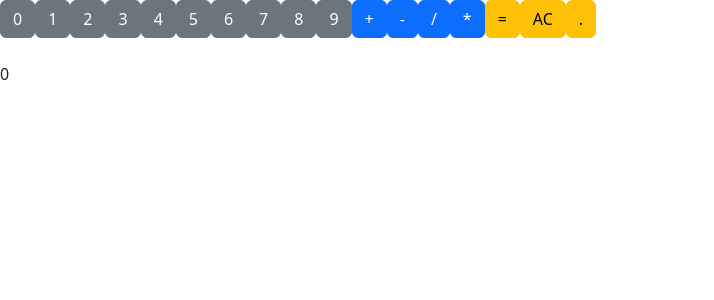
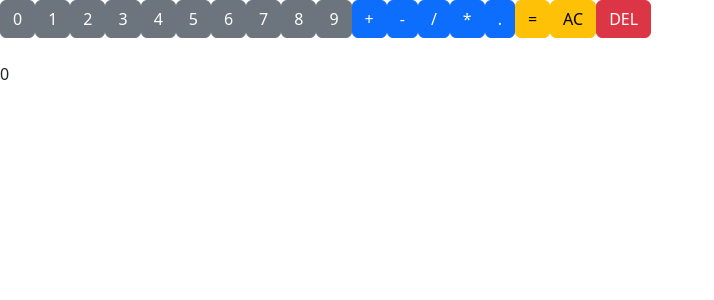
Before and after one commit to raulg-cpp/react-calculator, a React (Create React App) app: page / in a window 1280 px wide. Shown: the top 300 px of the page, without its empty margins (0-714 px from the left). Built offline with nearby package versions, Linux system fonts and the light colour scheme.

Commit message:
identify syntax error

```diff
--- a/src/App.js
+++ b/src/App.js
@@ -8,7 +8,6 @@ function App() {
 	//=== State ===
 	const [output, setOutput] = useState(0);
 	const [string, setString] = useState("");
-	const [decimal, setDecimal] = useState(true);
 
 	//=== Functions ===
 	// 1. numbers
@@ -25,47 +24,35 @@ function App() {
 		numberButtons.push( <Button key={i} text={i} func={func} className="btn-secondary" /> );
 	}
 
-	// 2A. operations
+	// 2. operations
 	const operationButtons = [];
-	const operations = "+-/*";
-
-	const checkOperation = () => {
-		return operations.includes( string.at(-1) );
-	}
+	const operations = "+-/*.";
 
 	for( const char of operations ) {
 		const func = () => {
-			if( !checkOperation() ) {
 				setString(string + char);
-				setDecimal(true);
-			}
 		}
 		operationButtons.push( <Button key={char} text={char} func={func} className="btn-primary" /> );
 	}
 
-	// 2B. period
-	const funcPeriod = () => {
-		if( string === "" ) {
-			setString("0.");
-		} else if( decimal ) {
-			setDecimal(false);
-			setString(string + '.');
-		}
-	}
-
 	// 3. evaluation
 	const funcEqual = () => {
-		if( !checkOperation() ) {
+		try {
 			let num = evaluate(string);
 			setOutput( num );
 			setString( num.toString() );
-			setDecimal( ( Number.isInteger(num) )  );	// Prevent double period
+		} catch(error) {
+			setOutput("SYNTAX ERROR");
 		}
 	};
 
 	const funcClear = () => {
 		setString("");
 		setOutput(0);
+	};
+
+	const funcDel = () => {
+		setString( string.slice(0,-1) );
 	};
 
 	//=== JSX ===
@@ -78,7 +65,7 @@ function App() {
 			{/* Special operations */}
 			<Button key="=" text={'='} func={funcEqual} className="btn-warning" />
 			<Button key="ac" text={'AC'} func={funcClear} className="btn-warning" />
-			<Button key="period" text={'.'} func={funcPeriod} className="btn-warning" />
+			<Button key="del" text={'DEL'} func={funcDel} className="btn-danger" />
 
 			{/* Output */}
 			<br />
```
Also changed, not shown: 1 other file (tests, documents, lock files or other folders).
